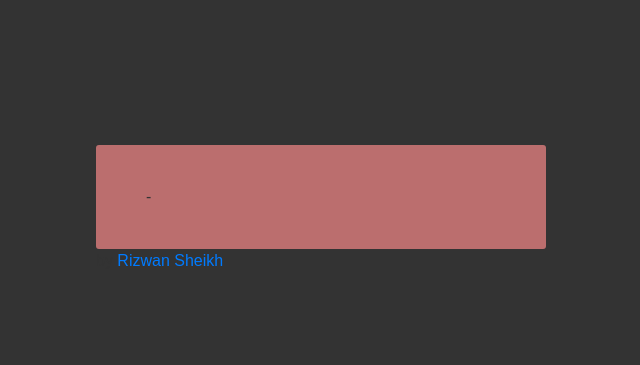
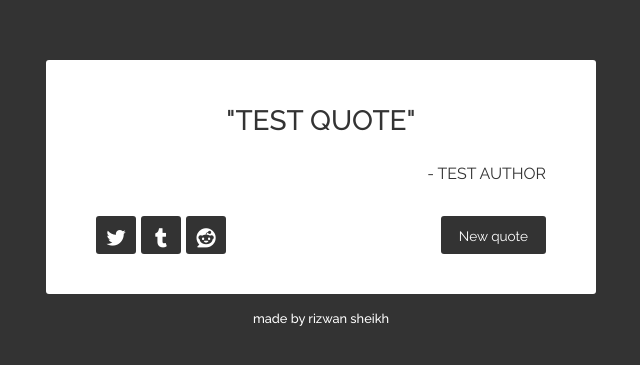
Before and after one commit to riz1-lv/quote-generator, a plain HTML site: page index.html in a window 1280 px wide. Shown: the part 191-556 px from the top of the page, without its empty margins (319-959 px from the left). Drawn offline with nearby package versions, Linux system fonts and the light colour scheme.

Commit message:
completed HTML and CSS Styling

```diff
--- a/index.html
+++ b/index.html
@@ -7,6 +7,7 @@
 
     <!-- Bootstrap CSS -->
     <link rel="stylesheet" href="https://cdn.jsdelivr.net/npm/bootstrap@4.5.3/dist/css/bootstrap.min.css" integrity="sha384-TX8t27EcRE3e/ihU7zmQxVncDAy5uIKz4rEkgIXeMed4M0jlfIDPvg6uqKI2xXr2" crossorigin="anonymous">
+    <script src="https://kit.fontawesome.com/f30b168dab.js" crossorigin="anonymous"></script>
     <link rel="stylesheet" href="main.css">
     <title>Random Quote Generator</title>
   </head>
@@ -14,17 +15,28 @@
     <div id="wrapper">
       <div id="quote-box">
         <div class="quote-text">
-          <span></span>
+          <span>"TEST QUOTE" </span>
         </div>
-          <div class="quote-author">-
+          <div class="quote-author">- TEST AUTHOR
             <span id="author"></span>
           </div>
           <div class= "buttons">
-
+            <a class="button" id="tweet-quote" title="Tweet this quote!" target="_top">
+                <i class="fab fa-twitter"></i>
+              </a>
+            </a>
+            <a class="button" id="tumblr-quote" title="Post this quote on tumblr!" target="_blank" >
+              <i class="fab fa-tumblr"></i>
+            </a>
+            <a class="button" id="reddit-quote" title="Post this quote on reddit!" target="_blank">
+              <i class="fab fa-reddit"></i>
+            </a>
+        <button class="button" id="new-quote">New quote</button>
           </div>
       </div>
-      <div class="footer">by <a href="https://github.com/riz1-lv/quote-generator">Rizwan Sheikh</a>
-    </div>
+      <div class="footer">
+        <a href="https://github.com/riz1-lv/quote-generator">made by rizwan sheikh</a>
+      </div>
 
     <!-- Optional JavaScript; choose one of the two! -->
 
--- a/main.css
+++ b/main.css
@@ -1,3 +1,15 @@
+@import url('https://fonts.googleapis.com/css?family=Raleway:400,500');
+* {
+  margin: 0;
+  padding: 0;
+  list-style: none;
+  vertical-align: baseline;
+}
+
+div {
+  position: relative;
+  z-index: 2;
+}
 
 body {
   background-color: #333;
@@ -17,5 +29,69 @@ body {
   width: 450px;
   padding: 40px 50px;
   display: table;
-  background-color: rgb(187, 110, 110);
+  background-color: rgb(255, 255, 255);
 }
+.quote-text {
+  text-align: center;
+  width: 450px;
+  height: auto;
+  clear: both;
+  font-weight: 500;
+  font-size: 1.75em;
+}
+.quote-author {
+  width: 450px;
+  height: auto;
+  clear: both;
+  padding-top: 20px;
+  font-size: 1em;
+  text-align: right;
+}
+
+#new-quote {
+  float: right;
+}
+.buttons {
+  width: 450px;
+  margin: auto;
+  display: block;
+}
+.button {
+    height: 38px;
+    border: none;
+    border-radius: 3px;
+    color: #fff;
+    background-color: #333;
+    outline: none;
+    font-size: 0.85em;
+    padding: 8px 18px 6px 18px;
+    margin-top: 30px;
+    opacity: 1;
+    cursor: pointer;
+  }
+.button:hover{
+    opacity: 0.9;
+}
+#tweet-quote,#tumblr-quote,#reddit-quote {
+      float: left;
+      padding: 0px;
+      padding-top: 8px;
+      text-align: center;
+      font-size: 1.2em;
+      margin-right: 5px;
+      height: 38px;
+      width: 40px;
+    }
+.footer {
+      width: 450px;
+      text-align: center;
+      display: block;
+      margin: 15px auto 30px auto;
+      font-size: 0.8em;
+      color: #fff;
+    }
+.footer > a{
+  font-weight: 500;
+    text-decoration: none;
+    color: #fff;
+}
```
